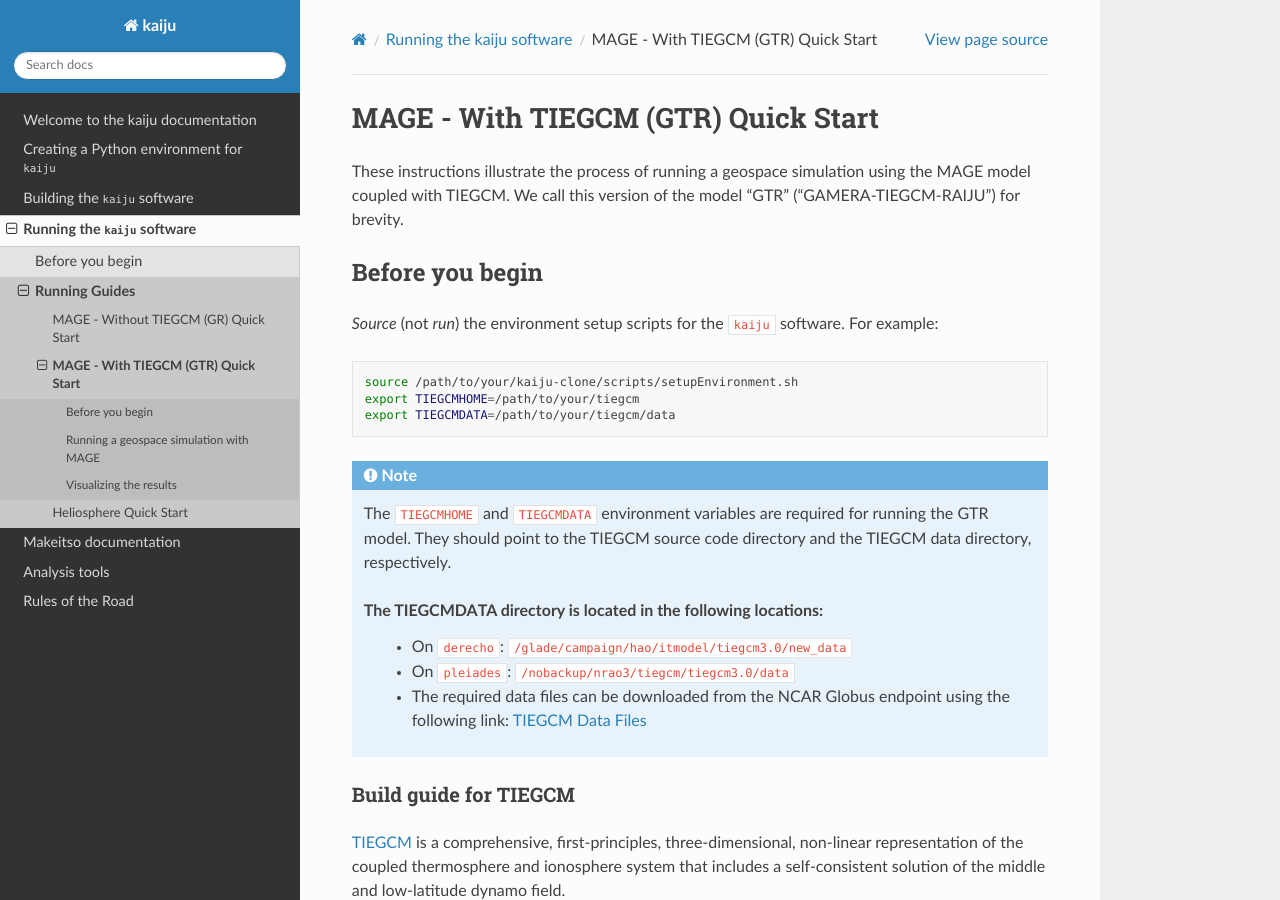
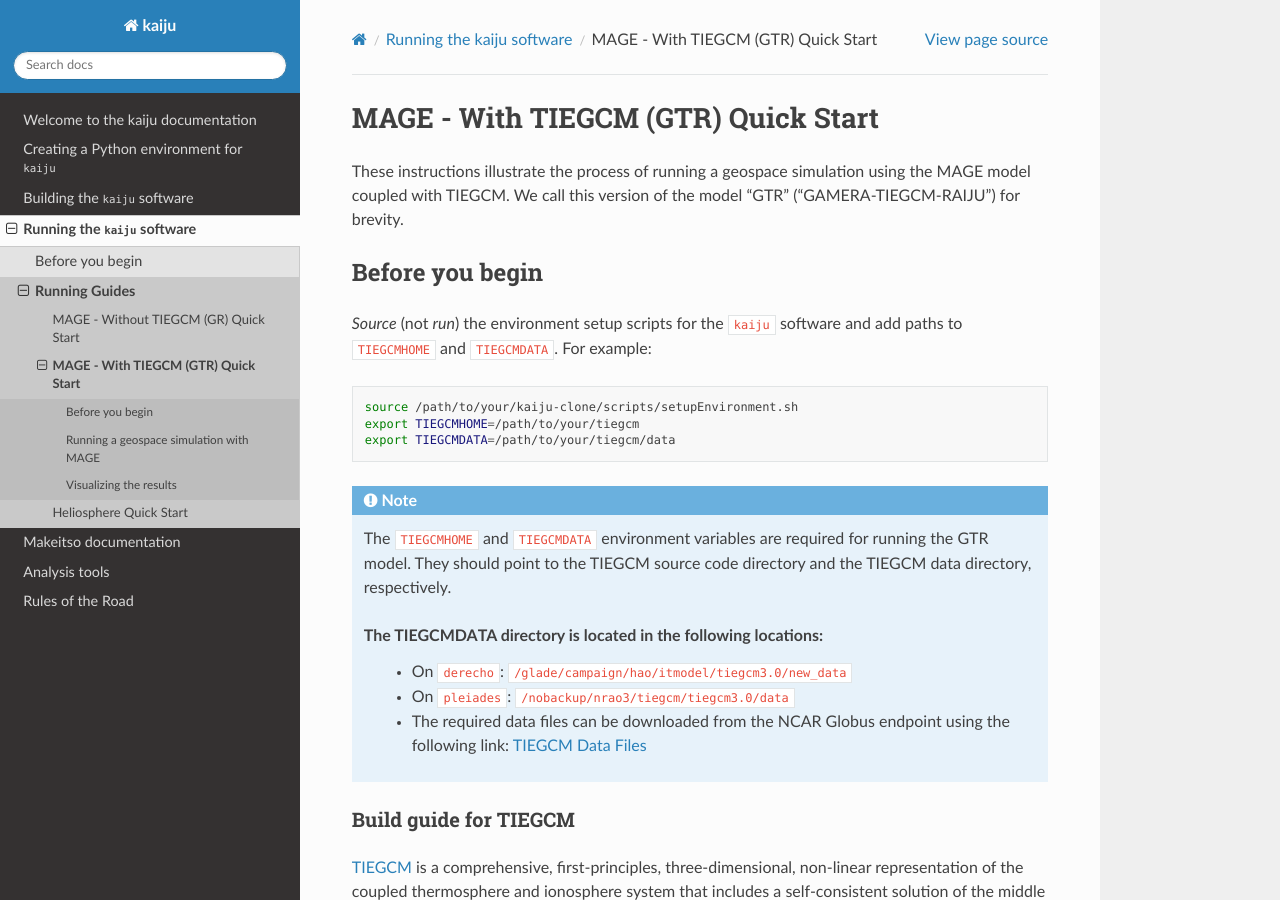
Before and after one commit to rgorby/MAGE, a Sphinx documentation site: the page built from docs/source/running/geoGTRQuickStart.rst, in a window 1280 px wide and 900 px high. Built offline with Sphinx 7.4.7 and the Read the Docs theme 3.1.0, drawn with Linux system fonts in a browser that asks for light colours.

Commit message:
GTR run guide update

```diff
--- a/docs/source/running/geoGTRQuickStart.rst
+++ b/docs/source/running/geoGTRQuickStart.rst
@@ -9,7 +9,8 @@ this version of the model "GTR" ("GAMERA-TIEGCM-RAIJU") for brevity.
 Before you begin
 ------------------------------------------------
 
-*Source* (not *run*) the environment setup scripts for the ``kaiju`` software. For example:
+*Source* (not *run*) the environment setup scripts for the ``kaiju`` software and add paths to ``TIEGCMHOME`` and ``TIEGCMDATA``.
+For example:
 
 .. code-block:: bash
 
```
